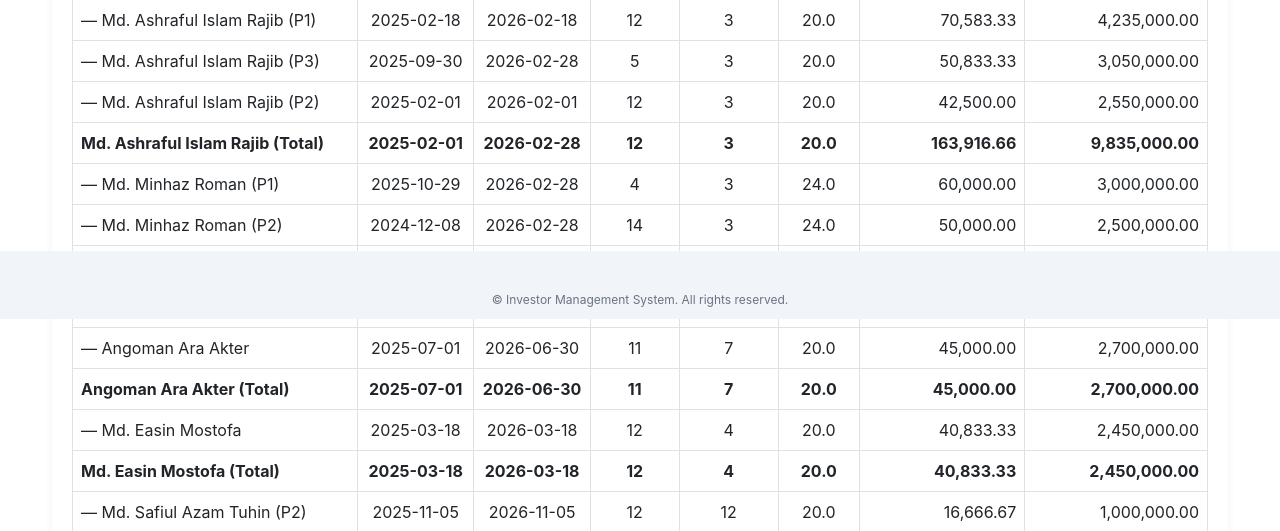
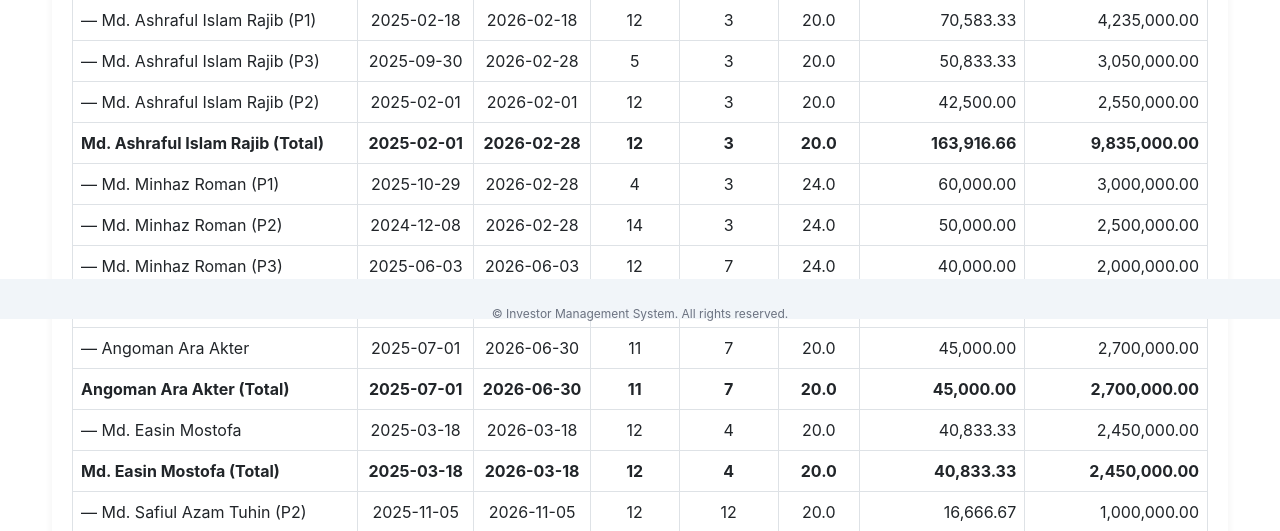
Before and after one commit to hasanshibly90/IMS-SISL, a Flask app: page / in a window 1280 px wide. Shown: the part 481-1012 px from the top of the page. Run offline with Flask 3, Linux system fonts and the light colour scheme; a user stored in the database is signed in; data comes from the database, SQL or seed files in the repository; some libraries are stand-ins or nearby versions.

Commit message:
ims-sisl-v.1018

```diff
--- a/templates/task.html
+++ b/templates/task.html
@@ -63,12 +63,16 @@
     footer {
       background-color: #f1f5f9;
       color: #6b7280;
-      text-align: center;
-      padding: 10px 0;
       position: fixed;
       bottom: 0;
       width: 100%;
       font-size: 12px;
+      display: flex;
+      align-items: center;
+      justify-content: center;
+      height: 40px;
+      padding: 0;
+      text-align: center;
     }
     .container {
       margin-top: 30px;
```
